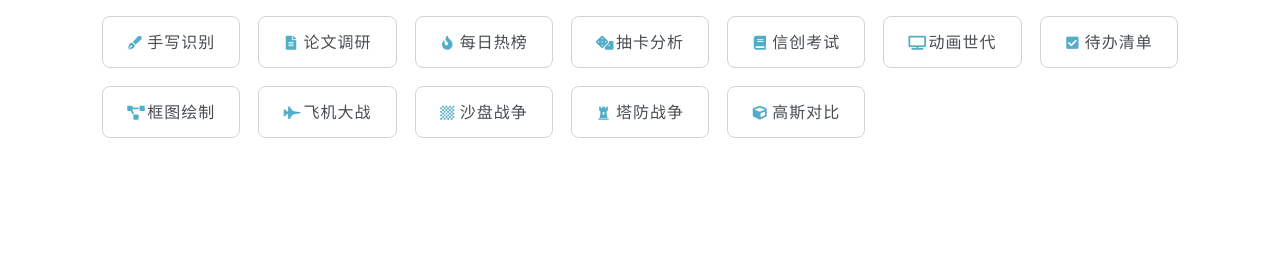
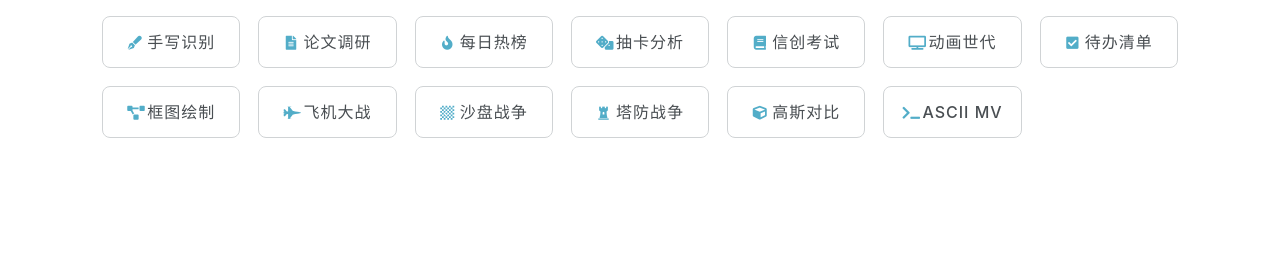
Before and after one commit to CrescentVelvet/crescentvelvet.github.io, a Jekyll site: the page built from _pages/about.md, in a window 1280 px wide. Shown: the part 181-457 px from the top of the page. Built offline with Jekyll 4.4.1, drawn with Linux system fonts in a browser that asks for light colours.

Commit message:
ASCII MV: 接入主站导航
apps.yml 末尾加入口（terminal 图标，类名已在编译产物验证）；Jekyll 下页面与首页截图目检通过。

```diff
--- a/_data/apps.yml
+++ b/_data/apps.yml
@@ -83,3 +83,7 @@
 - title: 高斯对比
   url: /splat-compare/
   icon: cube
+
+- title: ASCII MV
+  url: /ascii_mv.html
+  icon: terminal
```
Also changed, not shown: .workbuddy/memory/2026-10-28.md.
